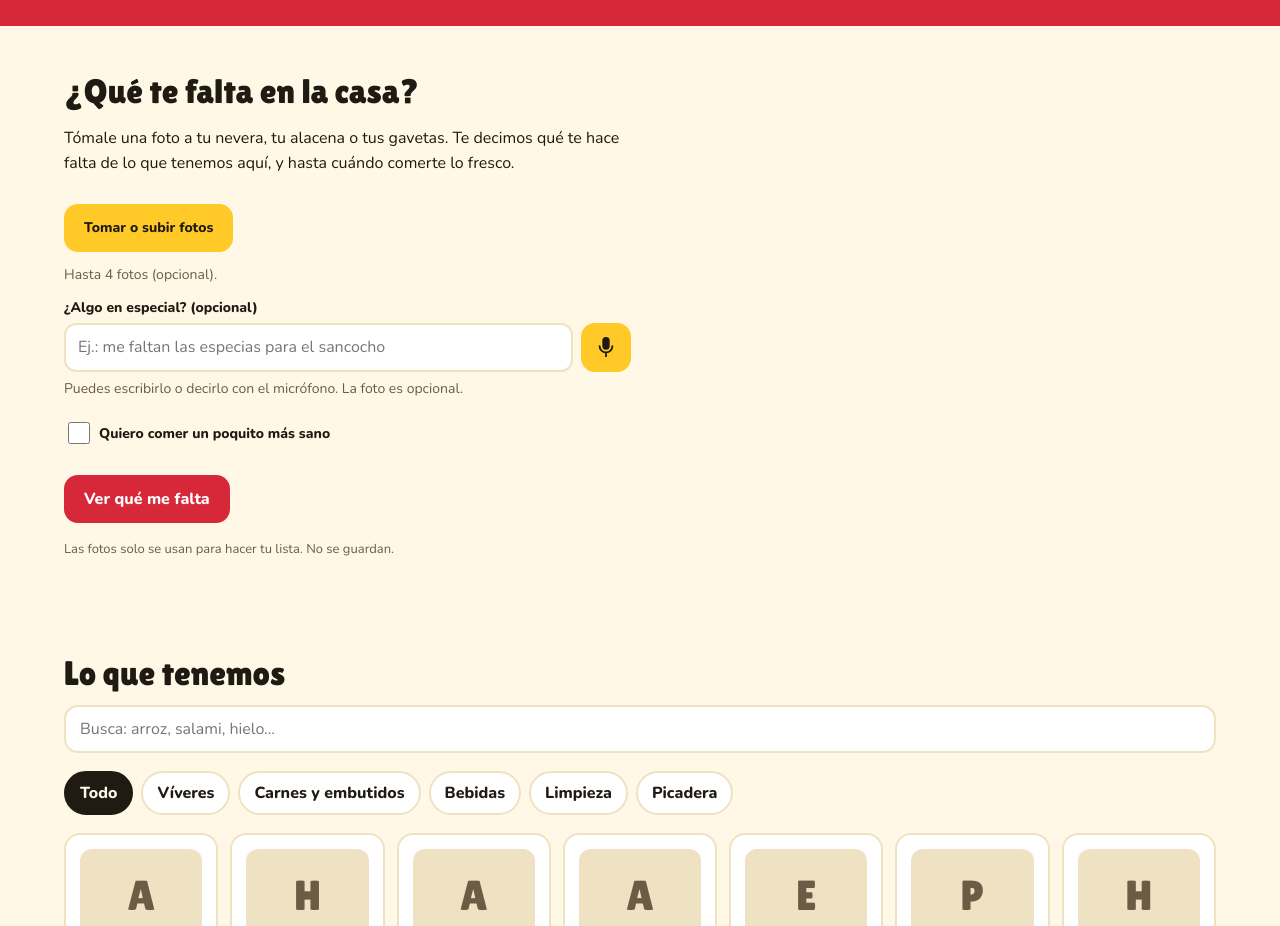
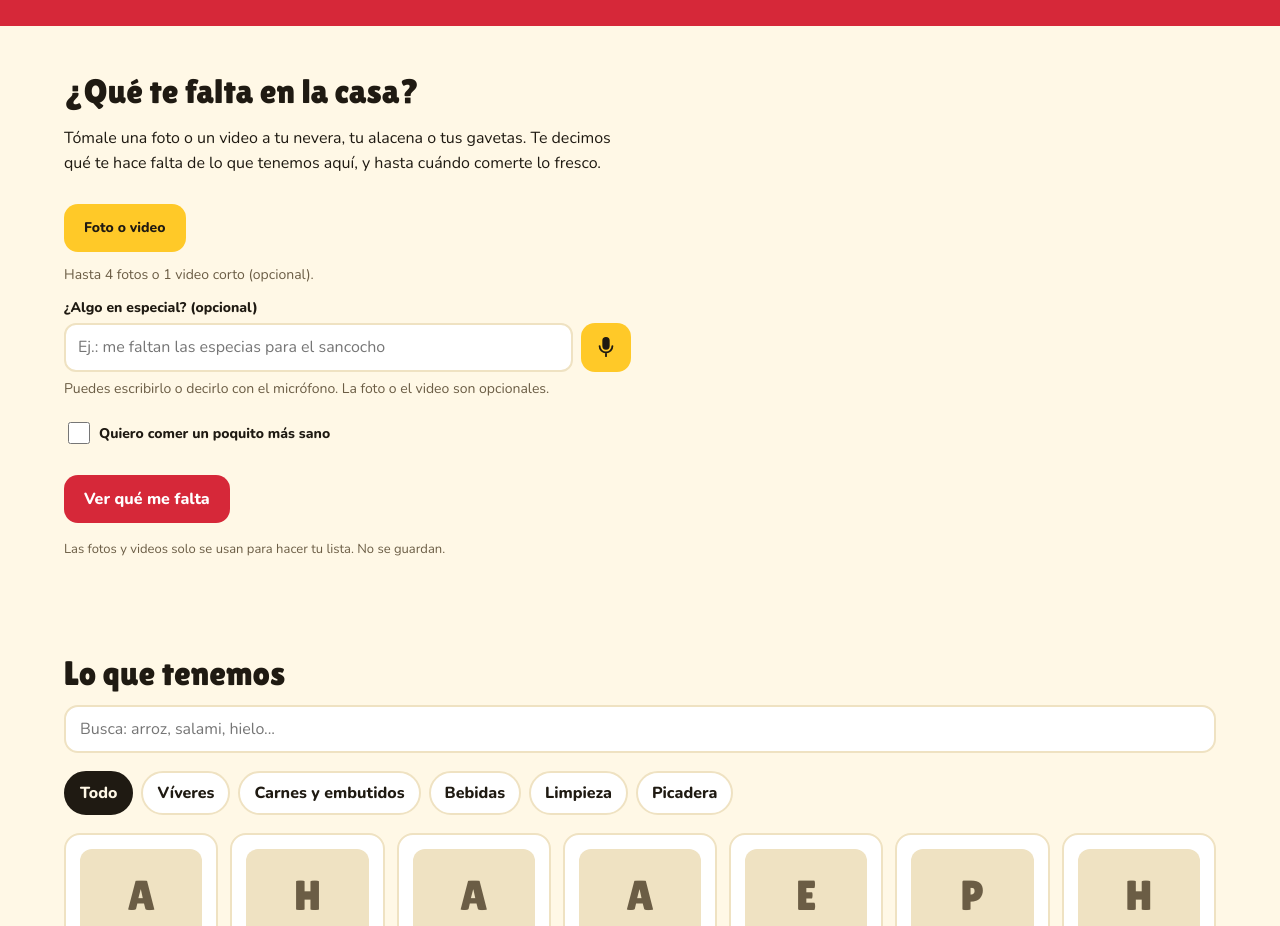
Before and after one commit to cedricbehmann-afk/kapicua-colmados, a plain HTML site: page public/colmado/index.html in a window 1280 px wide. Shown: the part 1120-2046 px from the top of the page. Drawn offline with nearby package versions, Linux system fonts and the light colour scheme.

Commit message:
Cliente: también puede mandar video de su nevera/alacena
Co-Authored-By: Claude Opus 5.5 <noreply@anthropic.com>
Claude-Session: https://claude.ai/code/session_01DognAtJ6hQwm6woh8EjtYM

```diff
--- a/public/colmado/index.html
+++ b/public/colmado/index.html
@@ -220,15 +220,15 @@ body.admin .shop{display:none}body.admin .panel{display:block}
     <div class="wrap two">
       <div>
         <h2>¿Qué te falta en la casa?</h2>
-        <p>Tómale una foto a tu nevera, tu alacena o tus gavetas. Te decimos qué te hace falta de lo que tenemos aquí, y hasta cuándo comerte lo fresco.</p>
-        <label class="btn filebtn">Tomar o subir fotos<input id="dfile" type="file" accept="image/*" multiple aria-label="Fotos de tu nevera o alacena"></label>
-        <p class="unit" id="dcount" style="margin:8px 0 0">Hasta 4 fotos (opcional).</p>
+        <p>Tómale una foto o un video a tu nevera, tu alacena o tus gavetas. Te decimos qué te hace falta de lo que tenemos aquí, y hasta cuándo comerte lo fresco.</p>
+        <label class="btn filebtn">Foto o video<input id="dfile" type="file" accept="image/*,video/*" multiple aria-label="Fotos o video de tu nevera o alacena"></label>
+        <p class="unit" id="dcount" style="margin:8px 0 0">Hasta 4 fotos o 1 video corto (opcional).</p>
         <label for="dtext">¿Algo en especial? (opcional)</label>
         <div class="say"><input id="dtext" class="field" placeholder="Ej.: me faltan las especias para el sancocho"><button class="btn small" id="dmic" type="button" aria-label="Decirlo con la voz"><svg viewBox="0 0 24 24" width="22" height="22" fill="none" stroke="currentColor" stroke-width="2" stroke-linecap="round"><rect x="9" y="2" width="6" height="12" rx="3" fill="currentColor"/><path d="M5 11a7 7 0 0 0 14 0M12 18v4"/></svg></button></div>
-        <p class="unit" id="dmichint" style="margin:6px 0 0">Puedes escribirlo o decirlo con el micrófono. La foto es opcional.</p>
+        <p class="unit" id="dmichint" style="margin:6px 0 0">Puedes escribirlo o decirlo con el micrófono. La foto o el video son opcionales.</p>
         <label class="sw"><input type="checkbox" id="dsano"> Quiero comer un poquito más sano</label>
         <p><button class="btn red" id="dgo">Ver qué me falta</button></p>
-        <p class="demo">Las fotos solo se usan para hacer tu lista. No se guardan.</p>
+        <p class="demo">Las fotos y videos solo se usan para hacer tu lista. No se guardan.</p>
       </div>
       <div id="dres"></div>
     </div>
@@ -554,8 +554,8 @@ let dimgs=[];
   drec.onerror=e=>{$('#dmichint').textContent=/not-allowed|service/.test(e.error)?'No pude usar el micrófono. Usa el del teclado.':'No te escuché bien. Habla despacito y otra vez.'};
   drec.onend=()=>{drec=null;$('#dmic').style.background='';if($('#dmichint').textContent.startsWith('Te escucho'))$('#dmichint').textContent='Listo. Toca «Ver qué me falta».'};
   try{drec.start()}catch(_){drec=null;$('#dmic').style.background=''}}}
-$('#dfile').addEventListener('change',async e=>{$('#dcount').textContent='Preparando fotos…';try{dimgs=await prepImages(e.target.files)}catch(_){dimgs=[]}$('#dcount').textContent=dimgs.length?dimgs.length+(dimgs.length>1?' fotos listas':' foto lista'):'No pude abrir las fotos. Prueba otra vez.'});
-$('#dgo').onclick=async()=>{if(!dimgs.length&&!$('#dtext').value.trim()){$('#dcount').textContent='Toma una foto o dime qué te falta.';return}
+$('#dfile').addEventListener('change',async e=>{$('#dcount').textContent='Preparando fotos…';try{dimgs=await prepImages(e.target.files)}catch(_){dimgs=[]}$('#dcount').textContent=dimgs.length?'Listo para mirar ('+dimgs.length+(dimgs.length>1?' imágenes':' imagen')+')':'No pude abrir eso. Prueba otra vez.'});
+$('#dgo').onclick=async()=>{if(!dimgs.length&&!$('#dtext').value.trim()){$('#dcount').textContent='Toma una foto o un video, o dime qué te falta.';return}
   const b=$('#dgo');b.disabled=true;b.textContent='Mirando tus fotos…';$('#dres').innerHTML='<div class="bubble"><p>Mirando tus fotos… dame unos segunditos.</p></div>';
   try{const d=await askAI('/api/despensa',{images:dimgs,texto:$('#dtext').value,sano:$('#dsano').checked,catalog:S.products.filter(p=>p.ok).map(p=>({id:p.id,n:p.n,u:p.u}))});showDespensa(d)}
   catch(e){$('#dres').innerHTML=`<div class="bubble warn"><p>${esc(e.message)}</p></div>`}
--- a/public/sw.js
+++ b/public/sw.js
@@ -1,4 +1,4 @@
-const C='colmado-v6';const SHELL=['/','/colmado/','/colmados.json','/manifest.webmanifest','/icon-192.png','/icon-512.png'];
+const C='colmado-v7';const SHELL=['/','/colmado/','/colmados.json','/manifest.webmanifest','/icon-192.png','/icon-512.png'];
 self.addEventListener('install',e=>{e.waitUntil(caches.open(C).then(c=>c.addAll(SHELL)).then(()=>self.skipWaiting()))});
 self.addEventListener('activate',e=>{e.waitUntil(caches.keys().then(k=>Promise.all(k.filter(x=>x!==C).map(x=>caches.delete(x)))).then(()=>self.clients.claim()))});
 self.addEventListener('fetch',e=>{if(e.request.method!=='GET'||new URL(e.request.url).origin!==location.origin)return;
```
